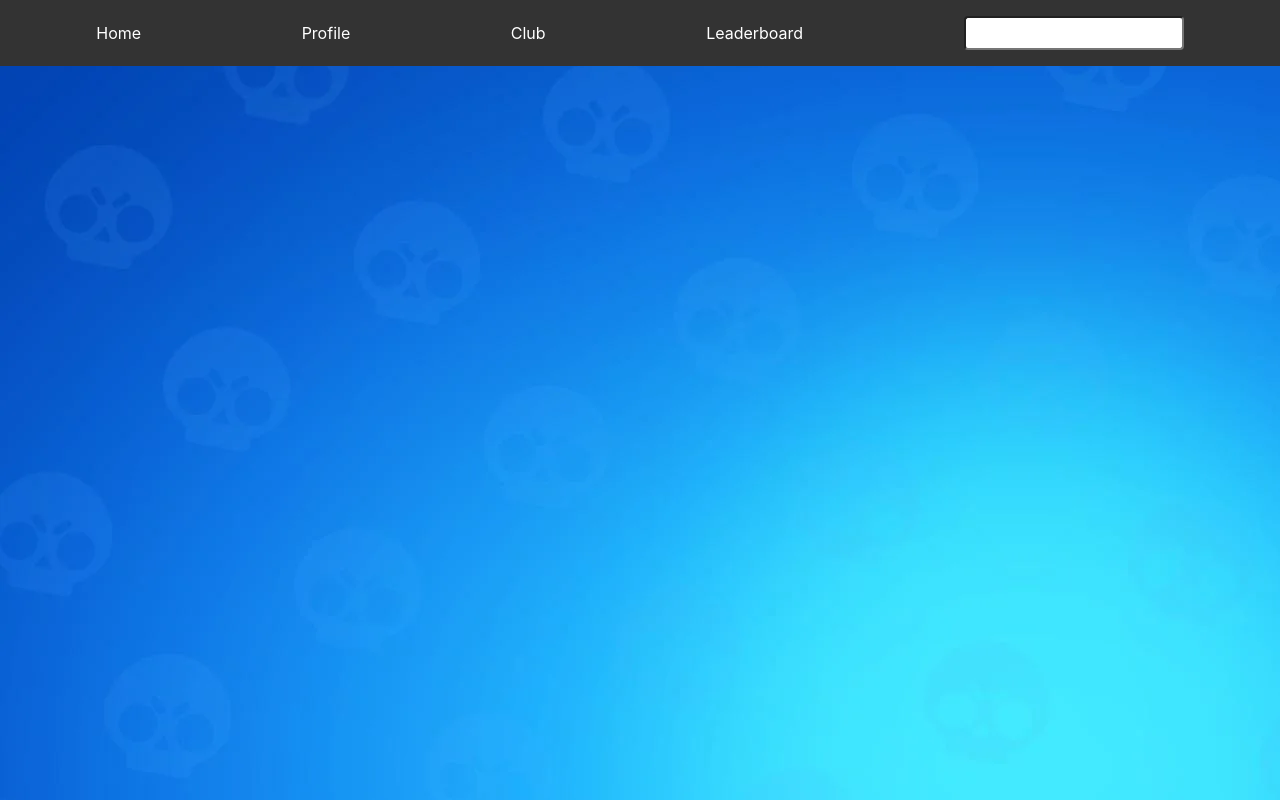
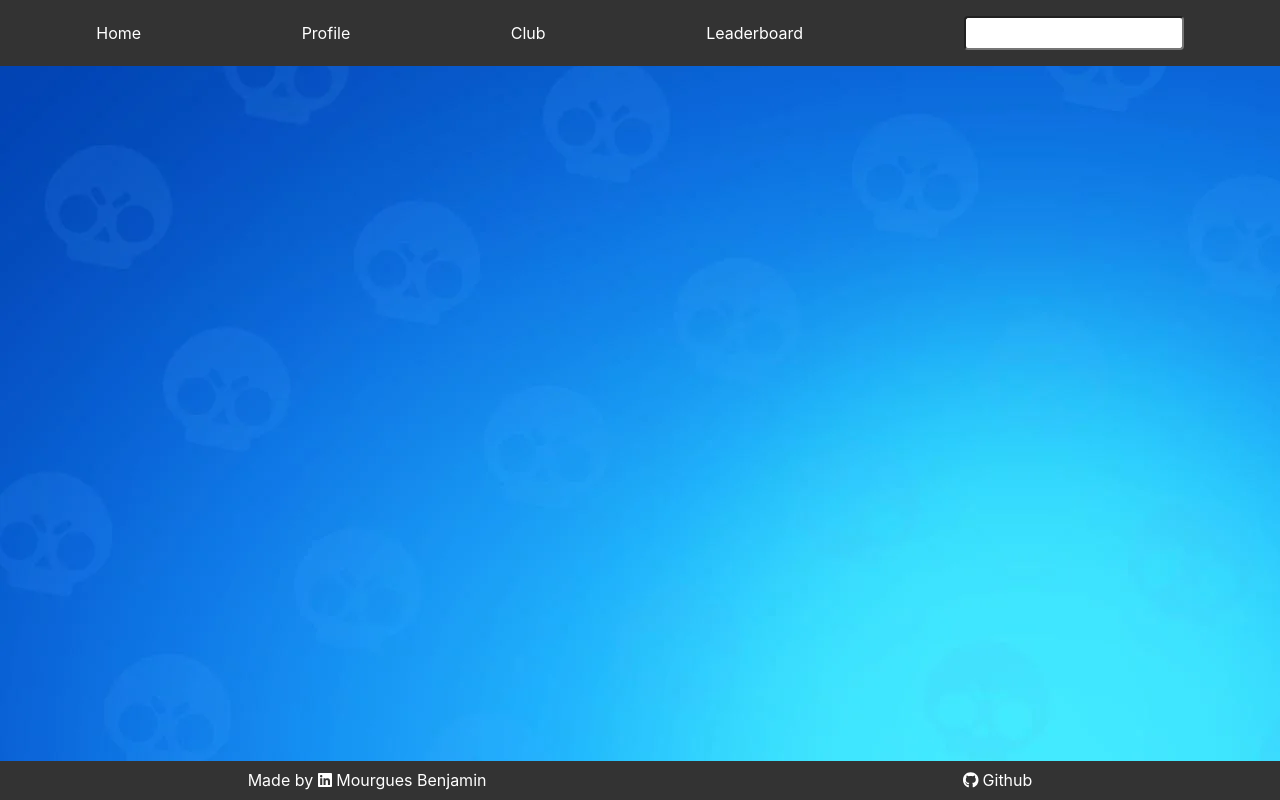
Before and after one commit to Shriukan33/OC-P13-BrawlClub, a React (Create React App) app in the folder bc_frontend/: page / in a window 1280 px wide. Built offline with nearby package versions, Linux system fonts and the light colour scheme.

Commit message:
Add FontAwesome and Footer

```diff
--- a/bc_frontend/package.json
+++ b/bc_frontend/package.json
@@ -3,12 +3,18 @@
   "version": "0.1.0",
   "private": true,
   "dependencies": {
+    "@fortawesome/fontawesome-svg-core": "^6.1.1",
+    "@fortawesome/free-brands-svg-icons": "^6.1.1",
+    "@fortawesome/free-regular-svg-icons": "^6.1.1",
+    "@fortawesome/free-solid-svg-icons": "^6.1.1",
+    "@fortawesome/react-fontawesome": "^0.1.18",
     "@testing-library/jest-dom": "^5.16.4",
     "@testing-library/react": "^13.3.0",
     "@testing-library/user-event": "^13.5.0",
     "json-server": "^0.17.0",
     "react": "^18.1.0",
     "react-dom": "^18.1.0",
+    "react-icons": "^4.4.0",
     "react-router-dom": "^6.3.0",
     "react-scripts": "5.0.1",
     "web-vitals": "^2.1.4"
--- a/bc_frontend/src/App.js
+++ b/bc_frontend/src/App.js
@@ -1,12 +1,15 @@
 import './App.css';
-import Nav from './Nav';
+import Layout from './Layout';
+import Home from './Home';
 import { Route, Routes, useNavigate } from 'react-router-dom';
 
 function App() {
     return (
         <div className="App">
             <Routes>
-                <Route path="/*" element={<Nav />} />
+                <Route path="/" element={<Layout />}>
+                    <Route index element={<Home />} />
+                </Route>
             </Routes>
         </div>
     );
--- /dev/null
+++ b/bc_frontend/src/Footer.css
@@ -0,0 +1,14 @@
+.Footer {
+    display: flex;
+    flex-direction: row;
+    justify-content: space-around;
+    align-items: center;
+    background-color: #333;
+    color: #fff;
+    width:100vw;
+    padding: 0.6rem;
+}
+.Footer a {
+    color: #fff;
+    text-decoration: none;
+}
--- /dev/null
+++ b/bc_frontend/src/Footer.js
@@ -0,0 +1,17 @@
+import React from 'react'
+import './Footer.css'
+import { FontAwesomeIcon } from "@fortawesome/react-fontawesome";
+import { faLinkedin } from "@fortawesome/free-brands-svg-icons";
+import { faGithub } from "@fortawesome/free-brands-svg-icons";
+
+
+const Footer = () => {
+  return (
+    <footer className='Footer'>
+        <span>Made by <a href='https://www.linkedin.com/in/benjamin-mourgues-33000/'><FontAwesomeIcon icon={faLinkedin} /> Mourgues Benjamin</a></span>
+        <span><a href="https://github.com/Shriukan33/OC-P13-BrawlClub"><FontAwesomeIcon icon={faGithub} /> Github</a></span>
+    </footer>
+  )
+}
+
+export default Footer
--- /dev/null
+++ b/bc_frontend/src/Home.css
@@ -0,0 +1,9 @@
+.HomePage {
+    display: flex;
+    flex-direction: column;
+    align-items: center;
+    justify-content: center;
+    height: 100vh;
+    width: 100vw;
+    flex-grow: 1;
+}
--- /dev/null
+++ b/bc_frontend/src/Home.js
@@ -0,0 +1,12 @@
+import React from 'react'
+import './Home.css'
+
+const Home = () => {
+  return (
+    <main className='HomePage'>
+
+    </main>
+  )
+}
+
+export default Home
```
Also changed, not shown: 1 other file (tests, documents, lock files or other folders).
